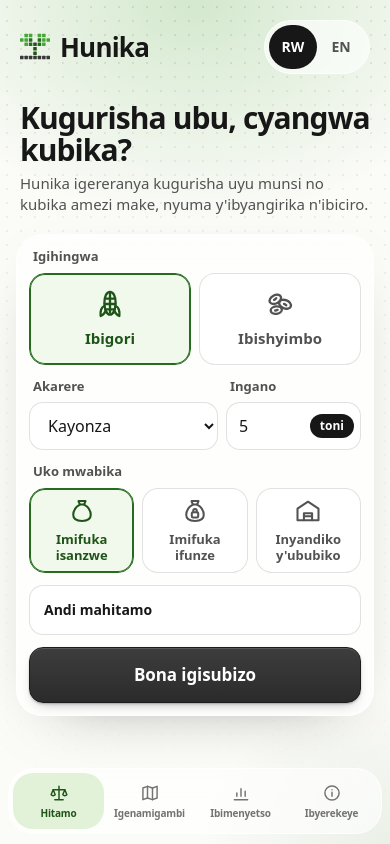
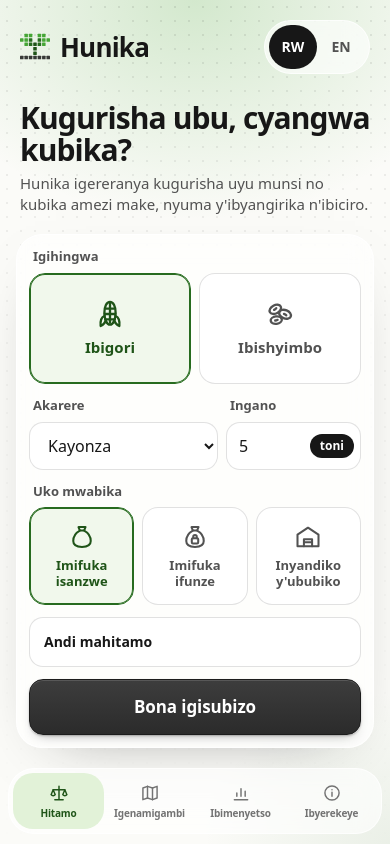
Before and after one commit to devbyshima/hunika, a React (Vite) app in the folder web/: page / in a window 390 px wide. Built offline with nearby package versions, Linux system fonts and the light colour scheme; a web font is replaced by a local one.

Commit message:
Fit each screen to the phone with no dead space at the bottom.
The bottom padding now just clears the nav, and the Decide form stretches
to fill the screen, its tiles growing on taller phones with the button at the
bottom. Pages longer than the screen scroll.

```diff
--- a/web/src/App.tsx
+++ b/web/src/App.tsx
@@ -87,7 +87,7 @@ export default function App() {
   }
 
   return (
-    <div className="phone canvas mx-auto flex min-h-dvh max-w-[480px] flex-col pb-32 shadow-[0_0_0_1px_rgba(23,23,23,0.06),0_30px_80px_-40px_rgba(23,23,23,0.35)]">
+    <div className="phone canvas mx-auto flex min-h-dvh max-w-[480px] flex-col pb-[calc(84px+env(safe-area-inset-bottom))] shadow-[0_0_0_1px_rgba(23,23,23,0.06),0_30px_80px_-40px_rgba(23,23,23,0.35)]">
       <header className="no-print relative z-10 flex items-center justify-between px-5 pt-5">
         <div className="flex items-center gap-2.5">
           <Mark size={30} />
@@ -108,12 +108,12 @@ export default function App() {
         </div>
       </header>
 
-      <main className="relative z-10 flex-1">
+      <main className="relative z-10 flex flex-1 flex-col">
         {!bundle ? (
           error ? <p className="px-5 pt-16 text-lg">{error}</p> : <Loading />
         ) : (
           <>
-            <div hidden={screen !== "decide"}>
+            <div className={screen === "decide" ? "flex flex-1 flex-col" : "hidden"}>
               <Decide bundle={bundle} t={t} onView={setView} onShare={() => go("share")} />
             </div>
             {screen === "share" ? <Share t={t} view={view} onDecide={() => go("decide")} /> : null}
--- a/web/src/screens/About.tsx
+++ b/web/src/screens/About.tsx
@@ -41,7 +41,7 @@ export default function About({ bundle, t }: { bundle: Bundle; t: T }) {
   const sources = [t("about.wfp"), t("about.cpi"), t("about.sas"), t("about.rain"), ahs ? t("about.ahsUsed", { storage: pct(ahs.cooperative_storage) }) : t("about.ahs")]
 
   return (
-    <div className="px-4 pt-7 pb-6">
+    <div className="px-4 pt-7 pb-3">
       <h1 className="display px-1 text-[30px] leading-[1.05]">{t("about.title")}</h1>
 
       <ol className="mt-5 grid gap-2">
--- a/web/src/screens/Decide.tsx
+++ b/web/src/screens/Decide.tsx
@@ -148,15 +148,15 @@ export default function Decide({ bundle, t, onView, onShare }: { bundle: Bundle;
   const risk: 0 | 1 | 2 = !view || !compare ? 0 : compare.likely < view.verdict.v0 ? 2 : compare.low < view.verdict.v0 ? 1 : 0
 
   return (
-    <div className="px-4 pt-7">
+    <div className="flex flex-1 flex-col px-4 pt-7 pb-3">
       <h1 className="display px-1 text-[30px] leading-[1.05]">{t("decide.heroA")}</h1>
       <p className="mt-2 px-1 text-[15px] leading-snug text-muted">{t("decide.intro")}</p>
 
-      <section className="panel mt-5 p-3">
+      <section className="panel mt-5 flex flex-1 flex-col p-3">
         <p className="label mb-1.5 px-1">{t("decide.cropLabel")}</p>
-        <div className="grid grid-cols-2 gap-2">
+        <div className="grid max-h-[150px] min-h-[92px] flex-[3] grid-cols-2 gap-2">
           {CROPS.map(([id, Pic]) => (
-            <button key={id} type="button" aria-pressed={crop === id} className="tile" onClick={() => setCrop(id)}>
+            <button key={id} type="button" aria-pressed={crop === id} className="tile h-full" onClick={() => setCrop(id)}>
               <Pic className="size-8" />
               <span>{t(`decide.${id}`)}</span>
             </button>
@@ -180,16 +180,17 @@ export default function Decide({ bundle, t, onView, onShare }: { bundle: Bundle;
         </div>
 
         <p className="label mt-3 mb-1.5 px-1">{t("decide.storage")}</p>
-        <div className="grid grid-cols-3 gap-2">
+        <div className="grid max-h-[124px] min-h-[84px] flex-[2] grid-cols-3 gap-2">
           {OPTIONS.map(([id, key, Pic]) => (
-            <button key={id} type="button" aria-pressed={storage === id} className="tile !min-h-[84px] !text-[13px]" onClick={() => pickStorage(id)}>
+            <button key={id} type="button" aria-pressed={storage === id} className="tile h-full !min-h-[84px] !text-[13px]" onClick={() => pickStorage(id)}>
               <Pic className="size-7" />
               <span className="leading-tight">{t(key)}</span>
             </button>
           ))}
         </div>
 
-        <details className="mt-3 rounded-[14px] border border-line bg-white/80 px-3.5">
+        <div className="mt-auto pt-3">
+        <details className="rounded-[14px] border border-line bg-white/80 px-3.5">
           <summary className="flex min-h-12 cursor-pointer items-center text-sm font-semibold">{t("decide.more")}</summary>
           <div className="grid gap-2.5 pb-3.5">
             <label className="block text-[13px] text-muted">
@@ -227,6 +228,7 @@ export default function Decide({ bundle, t, onView, onShare }: { bundle: Bundle;
         <button type="button" className="key-dark mt-3 min-h-14 w-full text-[17px]" onClick={submit}>
           {t("decide.show")}
         </button>
+        </div>
       </section>
 
       {view && forecast?.status !== "ok" ? <p className="card rise-in mt-5 p-5 text-lg">{t("decide.notEnough")}</p> : null}
--- a/web/src/screens/Plan.tsx
+++ b/web/src/screens/Plan.tsx
@@ -119,7 +119,7 @@ export default function Plan({ bundle, t }: { bundle: Bundle; t: T }) {
   )
 
   return (
-    <div className="px-4 pt-7">
+    <div className="px-4 pt-7 pb-3">
       <h1 className="display px-1 text-[30px] leading-[1.05]">{t("plan.title")}</h1>
       <div className="mt-4 grid grid-cols-2 gap-2">
         {([["maize", MaizePic], ["beans", BeansPic]] as const).map(([id, Pic]) => (
--- a/web/src/screens/Proof.tsx
+++ b/web/src/screens/Proof.tsx
@@ -65,7 +65,7 @@ export default function Proof({ bundle, t }: { bundle: Bundle; t: T }) {
   const saved = home?.mean_store_4_when_sell_rwf_per_tonne
 
   return (
-    <div className="px-4 pt-7 pb-4">
+    <div className="px-4 pt-7 pb-3">
       <h1 className="display px-1 text-[30px] leading-[1.05]">{t("proof.title")}</h1>
       <p className="mt-1.5 px-1 text-sm text-muted">{t("proof.lead", { n: head.n_decisions, years: backtest.years ?? "" })}</p>
 
--- a/web/src/screens/Share.tsx
+++ b/web/src/screens/Share.tsx
@@ -74,7 +74,7 @@ export default function Share({
   const store = view.verdict.verdict === "store"
 
   return (
-    <div className="px-4 pt-6">
+    <div className="px-4 pt-6 pb-3">
       <button type="button" className="-ml-1 inline-flex min-h-11 items-center gap-1 pr-3 text-sm font-semibold text-muted" onClick={onDecide}>
         <BackPic className="size-5" />
         {t("nav.decide")}
```
